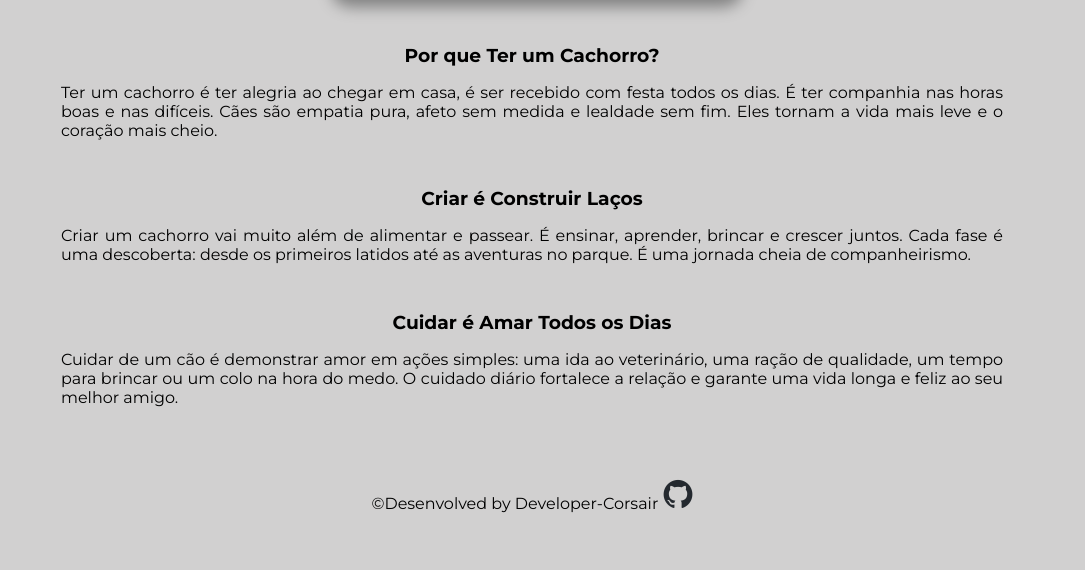
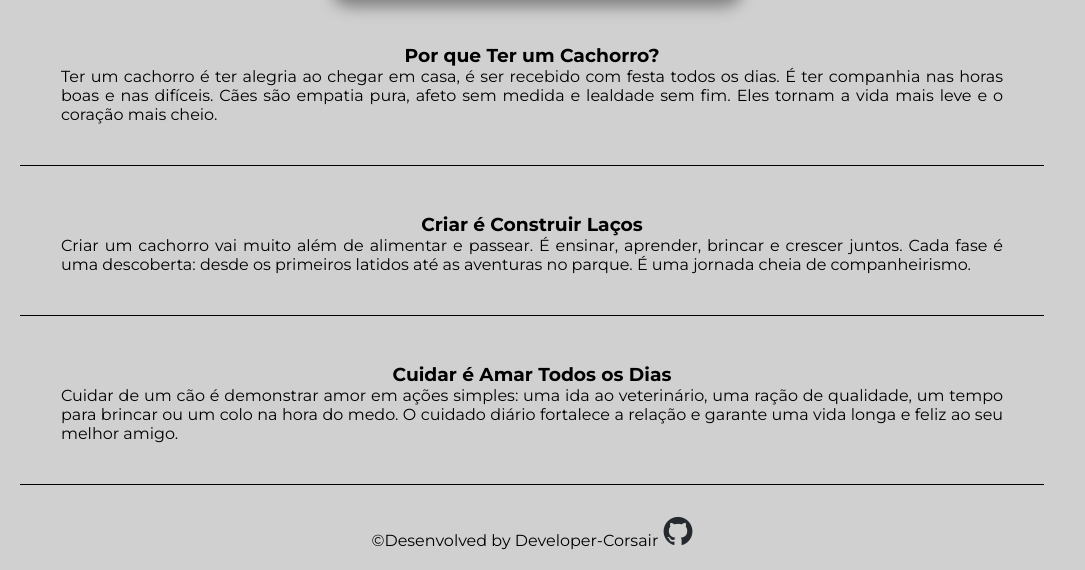
Before and after one commit to DeveloperCorsair/LoveDogs, a plain HTML site: page index.html in a window 1280 px wide. Shown: the part 451-1021 px from the top of the page, without its empty margins (108-1193 px from the left). Before the commit the page ends 984 px from the top, so only its background shows below. Drawn offline with Linux system fonts and the light colour scheme.

Commit message:
refatorar estrutura de seções e adicionar estilos para textos principais

```diff
--- a/index.html
+++ b/index.html
@@ -24,35 +24,43 @@
         <div id="photo">
             <img src="https://images.pexels.com/photos/1108099/pexels-photo-1108099.jpeg" alt="photo dog">
         </div>
+        <div class="texts-main">
             <section>
-            <article>
+                <article id="paragrafos">
                     <h3 id="title">Por que Ter um Cachorro?</h3>
                     <p>
                         Ter um cachorro é ter alegria ao chegar em casa, é ser recebido com festa todos os dias. É ter
-                    companhia nas horas boas e nas difíceis. Cães são empatia pura, afeto sem medida e lealdade sem fim.
+                        companhia nas horas boas e nas difíceis. Cães são empatia pura, afeto sem medida e lealdade sem
+                        fim.
                         Eles tornam a vida mais leve e o coração mais cheio.
                     </p>
                 </article>
             </section>
+        </div>
+        <div class="texts-main">
             <section>
-            <article>
+                <article id="paragrafos">
                     <h3 id="title">Criar é Construir Laços</h3>
                     <p>Criar um cachorro vai muito além de alimentar e passear. É ensinar, aprender, brincar e crescer
                         juntos. Cada fase é uma descoberta: desde os primeiros latidos até as aventuras no parque. É uma
                         jornada cheia de companheirismo.</p>
                 </article>
             </section>
+        </div>
+        <div class="texts-main">
             <section>
-            <article>
+                <article id="paragrafos">
                     <h3 id="title">Cuidar é Amar Todos os Dias</h3>
                     <p>
-                    Cuidar de um cão é demonstrar amor em ações simples: uma ida ao veterinário, uma ração de qualidade,
-                    um tempo para brincar ou um colo na hora do medo. O cuidado diário fortalece a relação e garante uma
+                        Cuidar de um cão é demonstrar amor em ações simples: uma ida ao veterinário, uma ração de
+                        qualidade,
+                        um tempo para brincar ou um colo na hora do medo. O cuidado diário fortalece a relação e garante
+                        uma
                         vida longa e feliz ao seu melhor amigo.
                     </p>
                 </article>
             </section>
-
+        </div>
         <div>
             <footer>
                 &copy;Desenvolved by <a href="https://github.com/DeveloperCorsair" id="devcor">Developer-Corsair
--- a/style.css
+++ b/style.css
@@ -33,6 +33,15 @@ img {
     width: 40%;
     border-radius: 5%;
     box-shadow: 5px 10px 15px gray;
+}
+
+.texts-main{
+    margin: 0;
+    border-bottom: 1px solid black;
+}
+
+#paragrafos > p {
+    margin: 0px;
 }
 
 article {
```
Lines whose indentation alone changed are shown as unchanged.
